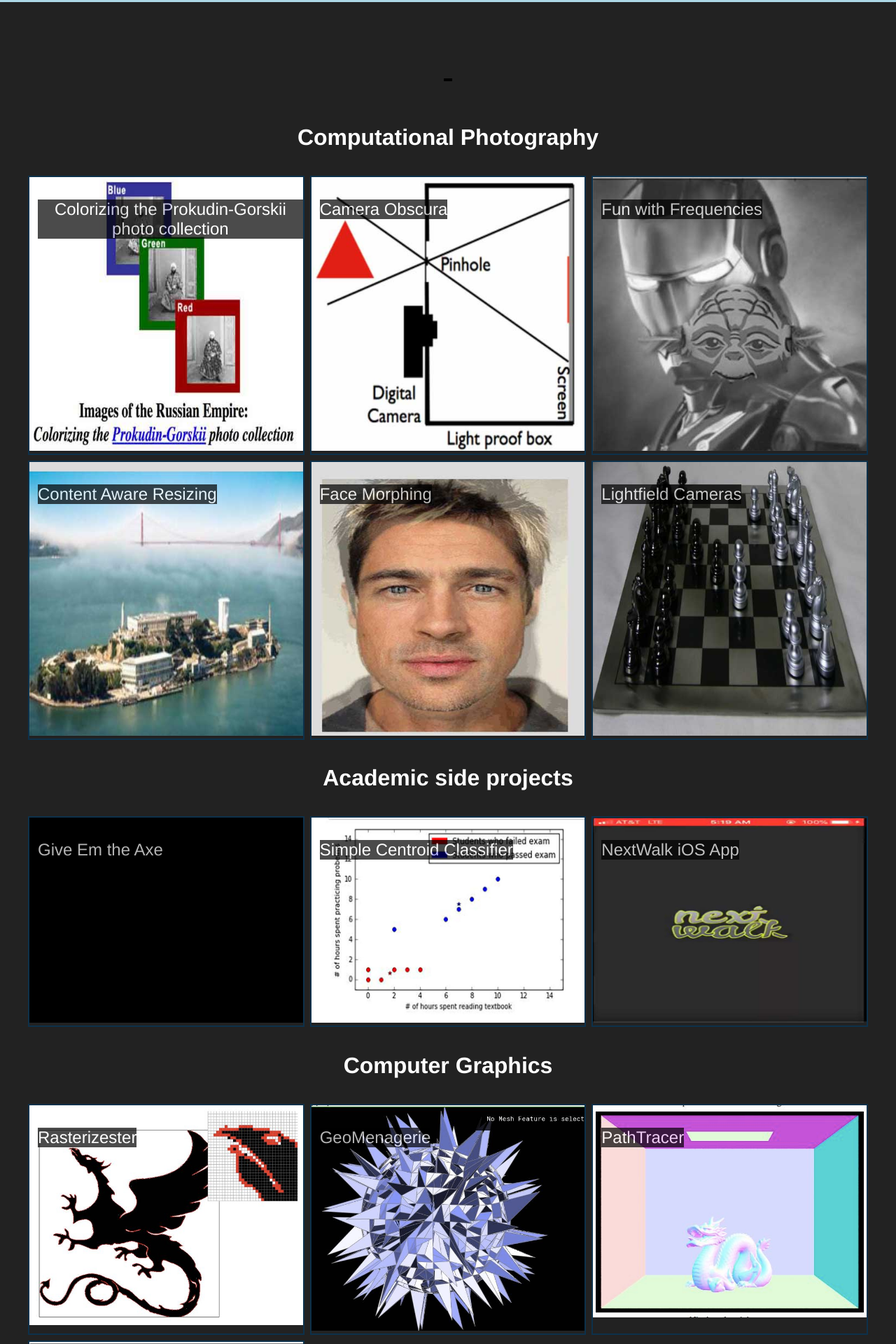
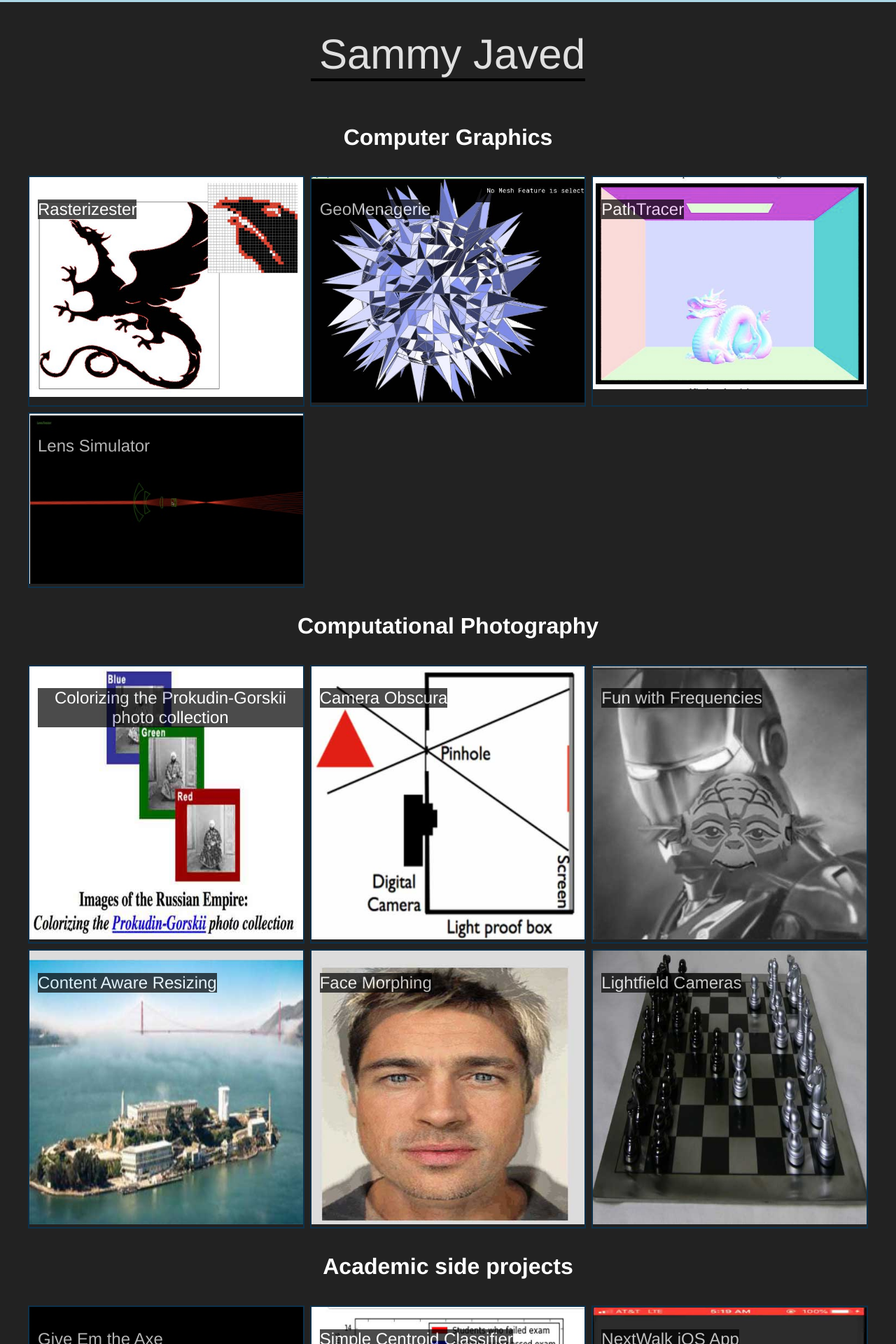
Before and after one commit to osamja/my-personal-website, a React (Create React App) app: page /academic in a window 1280 px wide. Shown: the top 1920 px of the page at 70% size. Built offline with nearby package versions, Linux system fonts and the light colour scheme.

Commit message:
working on text component POC spike

```diff
--- a/src/components/Header.jsx
+++ b/src/components/Header.jsx
@@ -34,7 +34,7 @@ export default class Header extends Component {
                 <h1 style={this.state.headerTextStyle} className="HeaderText">
                     <span className="glyphicon glyphicon-home" style={this.state.iconStyle}>
                     </span>
-                    {/*<span>Sammy Javed</span>*/}
+                    <span>Sammy Javed</span>
                 </h1>
                 </NavLink>
             </div>
--- a/src/pages/Academic.jsx
+++ b/src/pages/Academic.jsx
@@ -9,6 +9,10 @@ export default class Academic extends Component {
         return (
             <div className="Academic" style={{color: "white"}}>
                 <h1>
+                  Computer Graphics
+                </h1>
+                <Gallery gridData={graphicsImages} />
+                <h1>
                     Computational Photography
                 </h1>
                 <Gallery gridData={computationalPhotography}/>
@@ -16,10 +20,7 @@ export default class Academic extends Component {
                     Academic side projects
                 </h1>
                 <Gallery gridData={sideAcademicProjects} />
-                <h1>
-                    Computer Graphics
-                </h1>
-                <Gallery gridData={graphicsImages} />
+
                 <h1>
                     Machine Learning
                 </h1>
```
Also changed, not shown: public/static/text/prose/mypersonalwebsite.md (+2 -1 lines), 2 other files (tests, documents, lock files or other folders).
